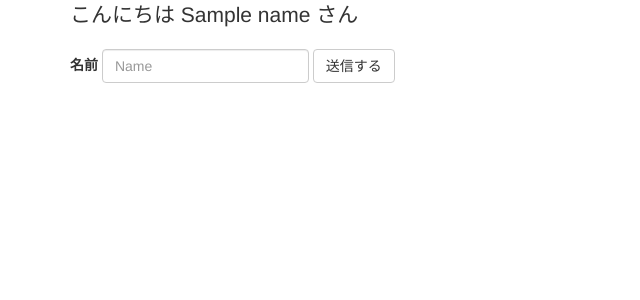
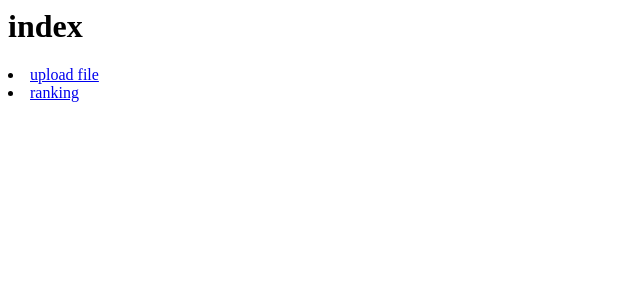
Before and after one commit to ExciteJapanPub/summer-intern-2018-ml1, a Flask app: template BFF/templates/index.html in a window 1280 px wide. Shown: the top 300 px of the page, without its empty margins (0-640 px from the left). Run offline with Flask 2, Linux system fonts and the light colour scheme; the template is opened without the code that fills it: most values are stand-ins (such as "Sample title", 1, 10 or a date in 2020); parts of the project's set-up code (start-up, migrations or seed data) failed here and were passed over; some libraries are stand-ins or nearby versions.

Commit message:
add index

```diff
--- a/BFF/server.py
+++ b/BFF/server.py
@@ -21,6 +21,11 @@ class_df = class_df.set_index('label')
 app = Flask(__name__)
 
 # ここからウェブアプリケーション用のルーティングを記述
+@app.route('/')
+def index():
+    send_path = url_for("send", _external=True)
+    ranking_path = url_for("ranking", _external=True)
+    return render_template('index.html', send_path=send_path, ranking_path=ranking_path)
 
 @app.route('/ranking', methods=['GET', 'POST'])
 def ranking():
--- a/BFF/templates/index.html
+++ b/BFF/templates/index.html
@@ -1,25 +1,4 @@
-{% extends "layout.html" %}
-{% block content %}
-  <!-- Form
-  ================================================== -->
-<div class="form">
-  <div class="container">
-    <div class="row">
-      <div class="col-md-12">
-        <p class="lead">
-          {% if name %}
-            こんにちは {{ name }} さん
-          {% else %}
-            {{ message }}
-          {% endif %}
-        </p>
-        <form action="/post" method="post" class="form-inline">
-          <label for="name">名前</label>
-          <input type="text" class="form-control" id="name" name="name" placeholder="Name">
-          <button type="submit" class="btn btn-default">送信する</button>
-        </form>
-      </div>
-    </div>
-  </div>
-</div>
-{% endblock %}
+<h1>index</h1>
+
+<li><a href="{{ send_path }}">upload file</a></li>
+<li><a href="{{ ranking_path }}">ranking</a></li>
--- a/BFF/templates/layout.html
+++ /dev/null
@@ -1,29 +0,0 @@
-<!DOCTYPE html>
-<html lang="ja">
-  <head>
-    <meta charset="utf-8">
-    <meta http-equiv="X-UA-Compatible" content="IE=edge">
-    <meta name="viewport" content="width=device-width, initial-scale=1">
-    {% if title %}
-      <title>{{ title }}</title>
-    {% else %}
-      <title>Bootstrap 101 Template</title>
-    {% endif %}
-    <!-- Bootstrap -->
-    <link href="/static/css/bootstrap.min.css" rel="stylesheet">
-
-    <!-- HTML5 shim and Respond.js for IE8 support of HTML5 elements and media queries -->
-    <!-- WARNING: Respond.js doesn't work if you view the page via file:// -->
-    <!--[if lt IE 9]>
-      <script src="https://oss.maxcdn.com/html5shiv/3.7.2/html5shiv.min.js"></script>
-      <script src="https://oss.maxcdn.com/respond/1.4.2/respond.min.js"></script>
-    <![endif]-->
-  </head>
-  <body>
-    {% block content %}{% endblock %}
-    <!-- jQuery (necessary for Bootstrap's JavaScript plugins) -->
-    <script src="/static/js/jquery.min.js"></script>
-    <!-- Include all compiled plugins (below), or include individual files as needed -->
-    <script src="/static/js/bootstrap.min.js"></script>
-  </body>
-</html>
```
